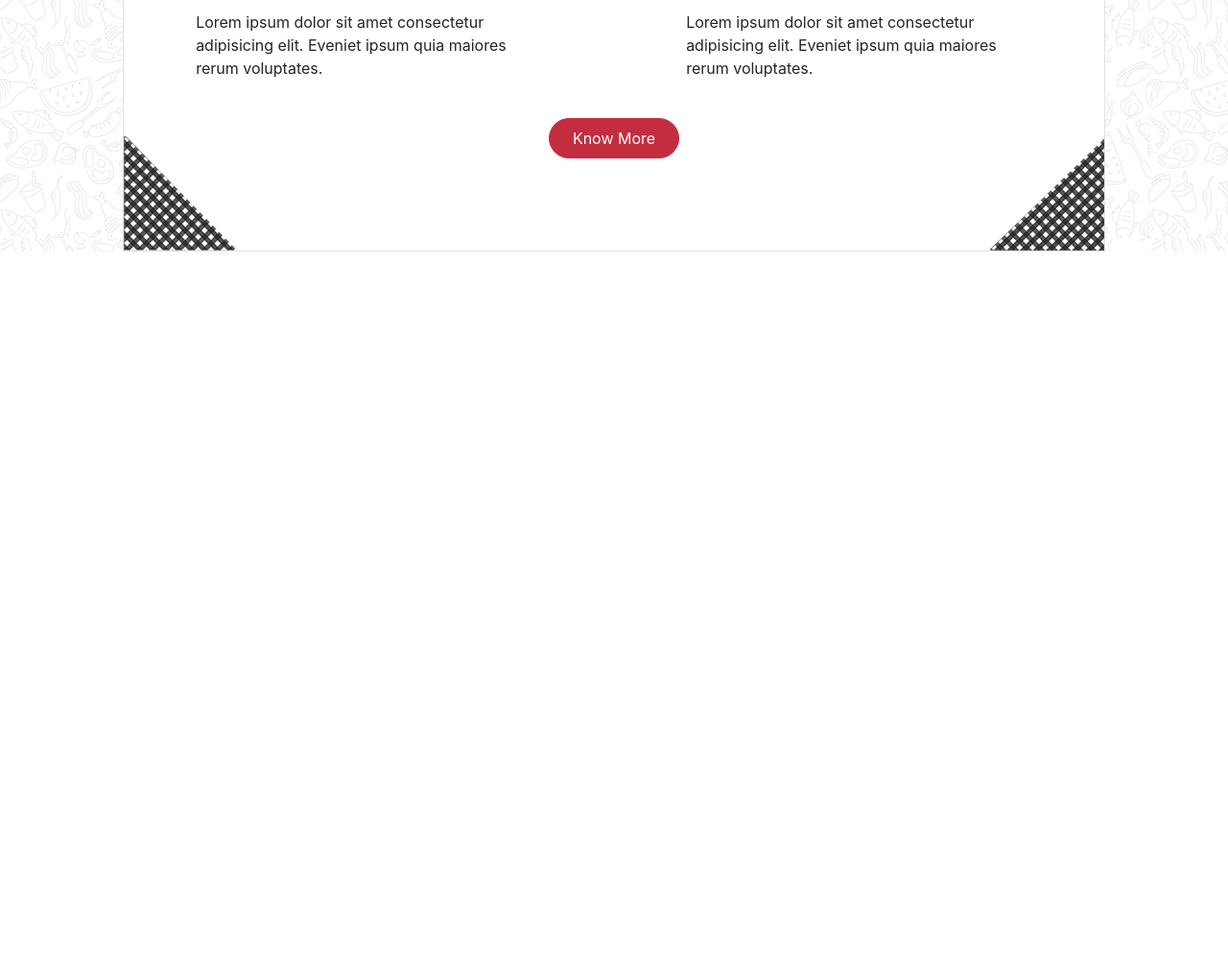
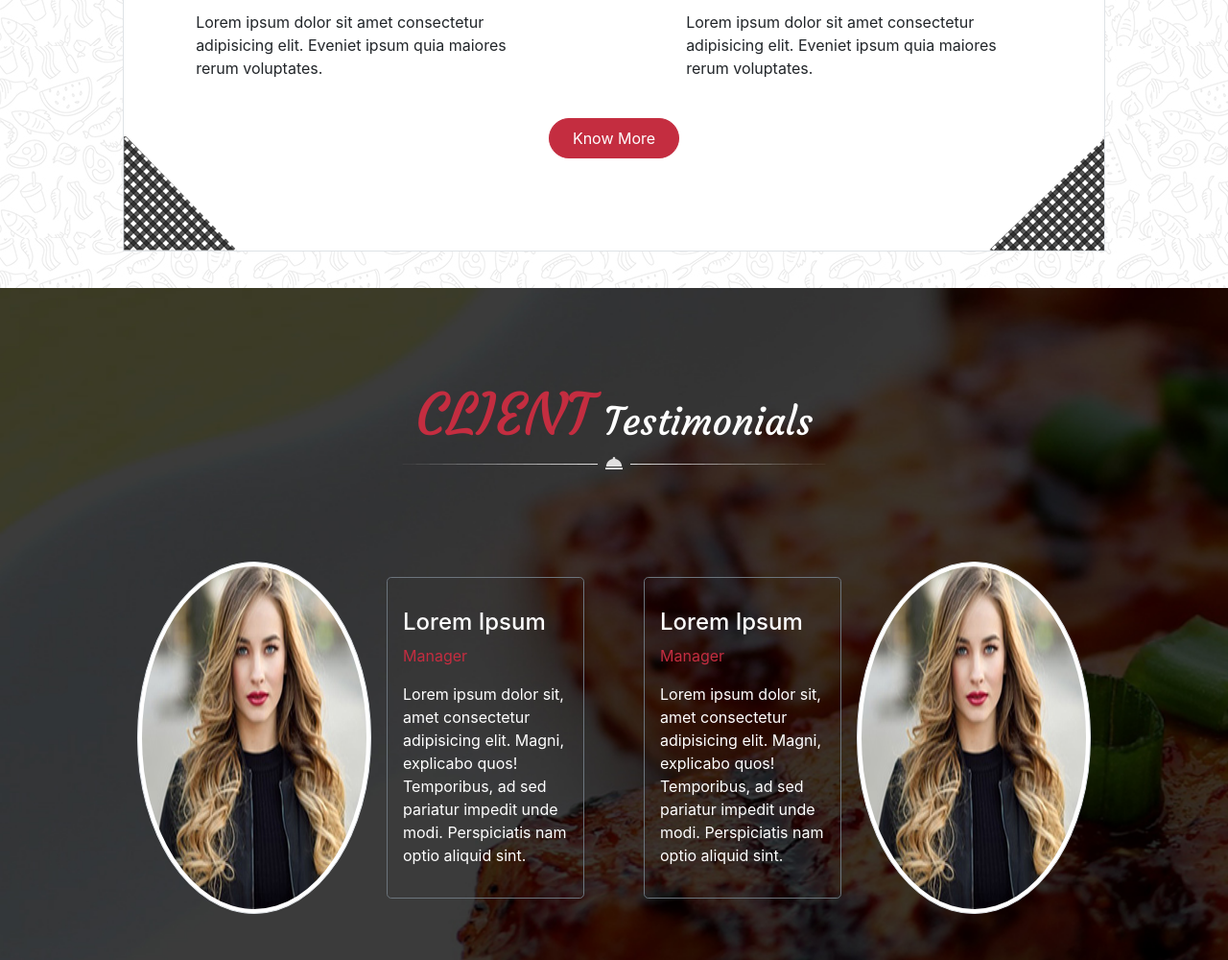
Before and after one commit to NathanVD/chef, a website: page index.html in a window 1280 px wide. Shown: the part 4952-5952 px from the top of the page at 96% size. Before the commit the page ends 5252 px from the top, so only its background shows below. Drawn offline with nearby package versions, Linux system fonts and the light colour scheme.

Commit message:
+section4, testimonials

```diff
--- a/index.html
+++ b/index.html
@@ -791,7 +791,30 @@
 <!-- /Section 3 -->
 
 <!-- Section 4, testimonials -->
-
+<section id="section4">
+    <div class="section4 d-flex flex-column align-items-center py-5">
+        <h1 class="courgette text-white pt-5"><span class="big text-danger maj">Client</span> Testimonials</h1>
+        <img src="./public/images/decoration_line.png" class="pb-5" alt="Séparation">
+        <div class="row h-75 mx-0 mt-5 flex-wrap">
+            <div class="col-xl-6 d-flex">
+                <img src="./public/images/testimonial1.jpg" alt="Karen" class="img-fluid img-thumbnail rounded-circle">
+                <div class="border border-secondary rounded-lg m-3 p-3">
+                    <h4 class="mt-3 text-white">Lorem Ipsum</h4>
+                    <p class="text-danger">Manager</p>
+                    <p class="text-white">Lorem ipsum dolor sit, amet consectetur adipisicing elit. Magni, explicabo quos! Temporibus, ad sed pariatur impedit unde modi. Perspiciatis nam optio aliquid sint.</p>
+                </div>
+            </div>
+            <div class="col-xl-6 d-flex">
+                <div class="border border-secondary rounded-lg m-3 p-3">
+                    <h4 class="mt-3 text-white">Lorem Ipsum</h4>
+                    <p class="text-danger">Manager</p>
+                    <p class="text-white">Lorem ipsum dolor sit, amet consectetur adipisicing elit. Magni, explicabo quos! Temporibus, ad sed pariatur impedit unde modi. Perspiciatis nam optio aliquid sint.</p>
+                </div>
+                <img src="./public/images/testimonial1.jpg" alt="Karen" class="img-fluid img-thumbnail rounded-circle">
+            </div>
+        </div>
+    </div>
+</section>
 <!-- /Section 4 -->
 
 <!-- Section 5, contact -->
--- a/src/sass/_section4&5.sass
+++ b/src/sass/_section4&5.sass
@@ -1,5 +1,6 @@
 #section4
     background: url(../images/testimonials_background.jpg)
+    background-size: cover
     .row
         padding: 0 10%
 
```
Also changed, not shown: public/css/style.css, public/css/style.min.css, 2 other files.
